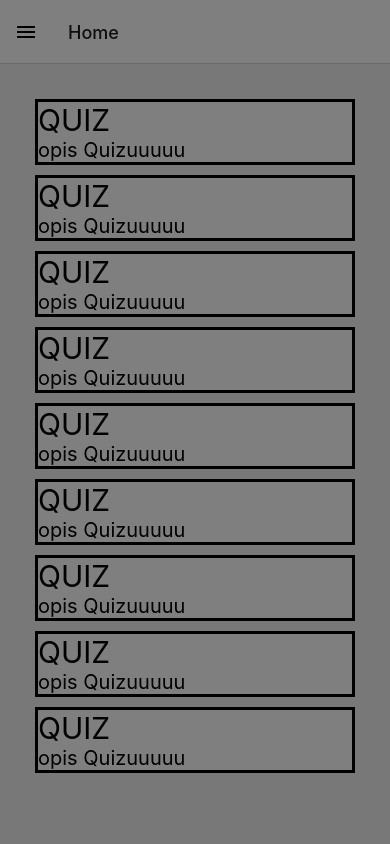
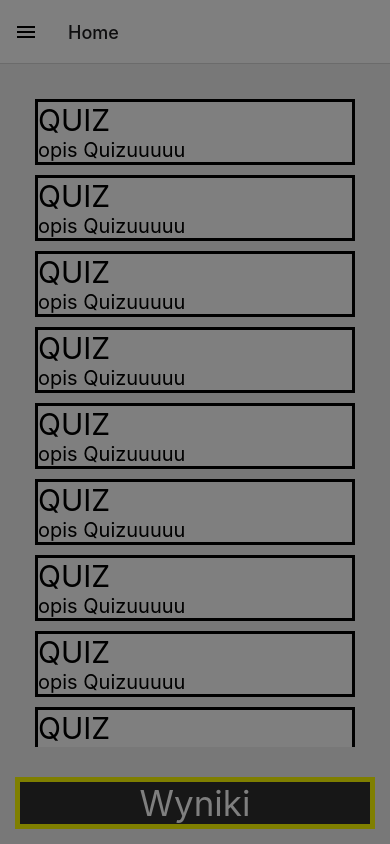
Before and after one commit to swojciech35/ZPSM, a React Native app in the folder Quiz/: screen /Home in a window 390 px wide. Built offline with nearby package versions, Linux system fonts and the light colour scheme.

Commit message:
add footer

```diff
--- a/Quiz/components/Home.js
+++ b/Quiz/components/Home.js
@@ -4,10 +4,9 @@ import { ScrollView, TouchableOpacity } from 'react-native-gesture-handler';
 
 import HomeElement from './elements/HomeElement';
 
-
-
-function Home() {
+function Home({navigation}) {
     return (
+        <>
         <ScrollView>
       <View style={{ flex: 1,margin:30 }}>
 
@@ -72,6 +71,13 @@ function Home() {
 
       </View>
       </ScrollView>
+      <View >
+        <TouchableOpacity style={{borderWidth:5,borderColor:'yellow',margin:15,marginTop:30,backgroundColor:"#2f2f2f"}}
+        onPress={()=>navigation.navigate('Result')}>
+        <Text style={{fontSize:35,textAlign:'center',color:"#ffffff"}}>Wyniki</Text>
+        </TouchableOpacity>
+      </View>
+      </>
     );
   }
 
```
